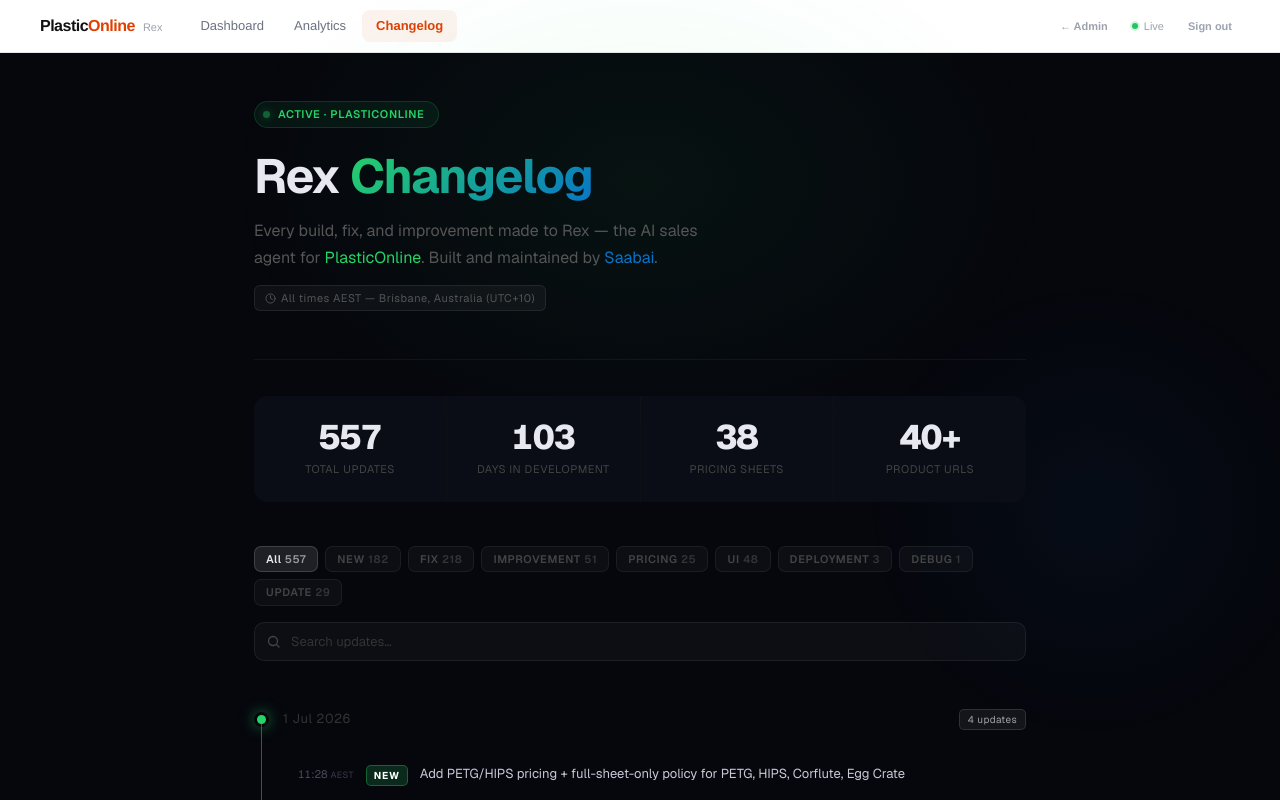
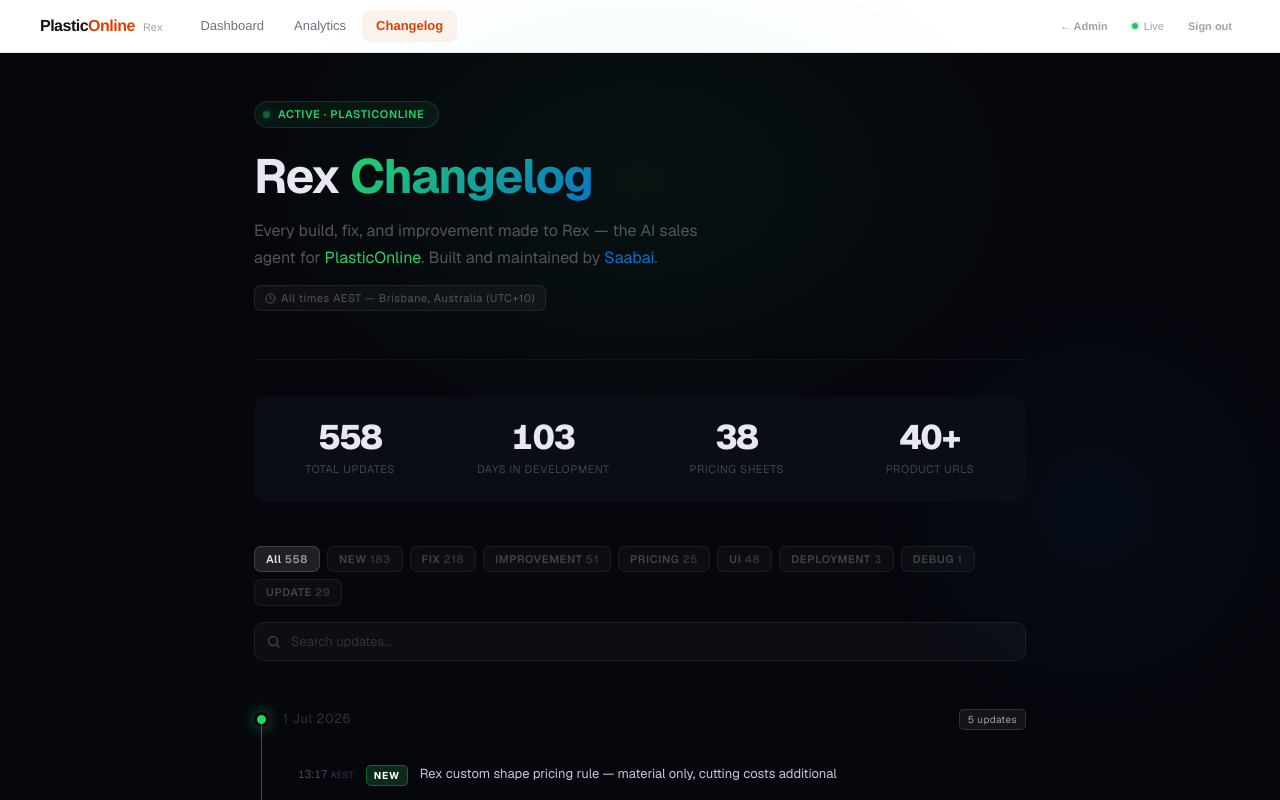
Before and after one commit to sg-satoshi/saabai-site, a Next.js app: page /rex-changelog in a window 1280 px wide. Shown: the top 800 px of the page. Built offline with nearby package versions, Linux system fonts and the light colour scheme.

Commit message:
fix: add text-[#1A2B3C] to 'Live inventory, priced below market' heading — was invisible white-on-light

```diff
--- a/app/rex-changelog/ChangelogClient.tsx
+++ b/app/rex-changelog/ChangelogClient.tsx
@@ -32,6 +32,7 @@
   {
     date: "1 Jul 2026",
     entries: [
+      { time: "13:17", tag: "NEW", title: "Rex custom shape pricing rule — material only, cutting costs additional" },
       { time: "11:28", tag: "NEW", title: "Add PETG/HIPS pricing + full-sheet-only policy for PETG, HIPS, Corflute, Egg Crate" },
       { time: "11:26", tag: "UPDATE", title: "Resolve changelog merge conflict" },
       { time: "11:26", tag: "NEW", title: "PETG and HIPS full-sheet-only policy in Rex knowledge base" },
--- a/app/sites/wholesale-homes/client/dashboard/page.tsx
+++ b/app/sites/wholesale-homes/client/dashboard/page.tsx
@@ -116,7 +116,7 @@
           <div className="mx-auto w-full max-w-7xl px-6 lg:px-10">
             {/* Heading */}
             <p className="text-[10px] font-semibold uppercase tracking-[0.2em] text-[#0891b2] md:text-xs">Available Packages</p>
-            <h2 className="mt-2 text-[clamp(1.4rem,4vw,2.2rem)] font-semibold leading-tight tracking-tight md:text-3xl">Live inventory, priced below market.</h2>
+            <h2 className="mt-2 text-[clamp(1.4rem,4vw,2.2rem)] font-semibold leading-tight tracking-tight text-[#1A2B3C] md:text-3xl">Live inventory, priced below market.</h2>
             <p className="mt-2 text-sm text-[#5C6670] md:text-base">Browse current packages from our builder network. Pricing reflects wholesale. Not retail.</p>
 
             {/* Filters */}
```
